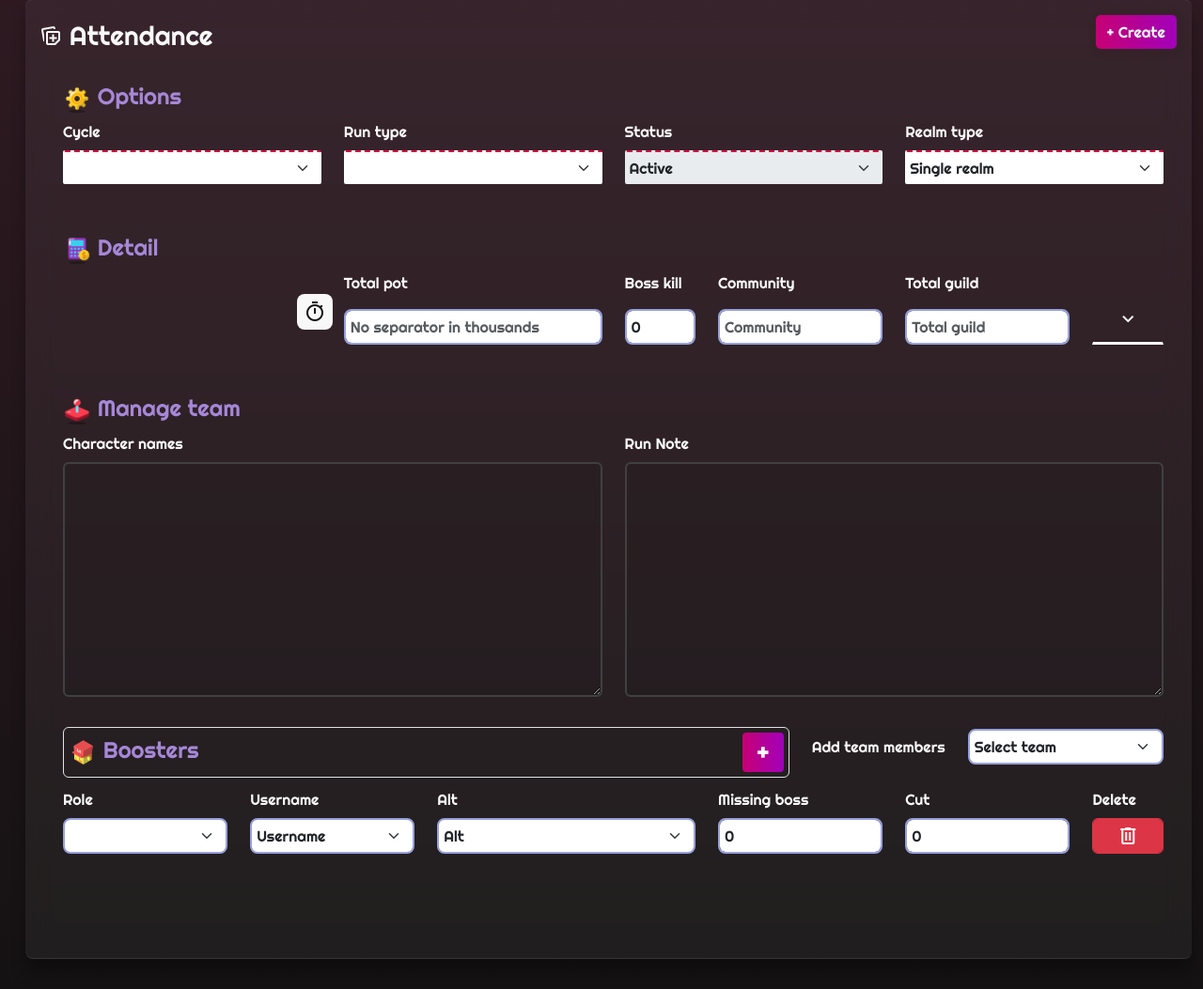
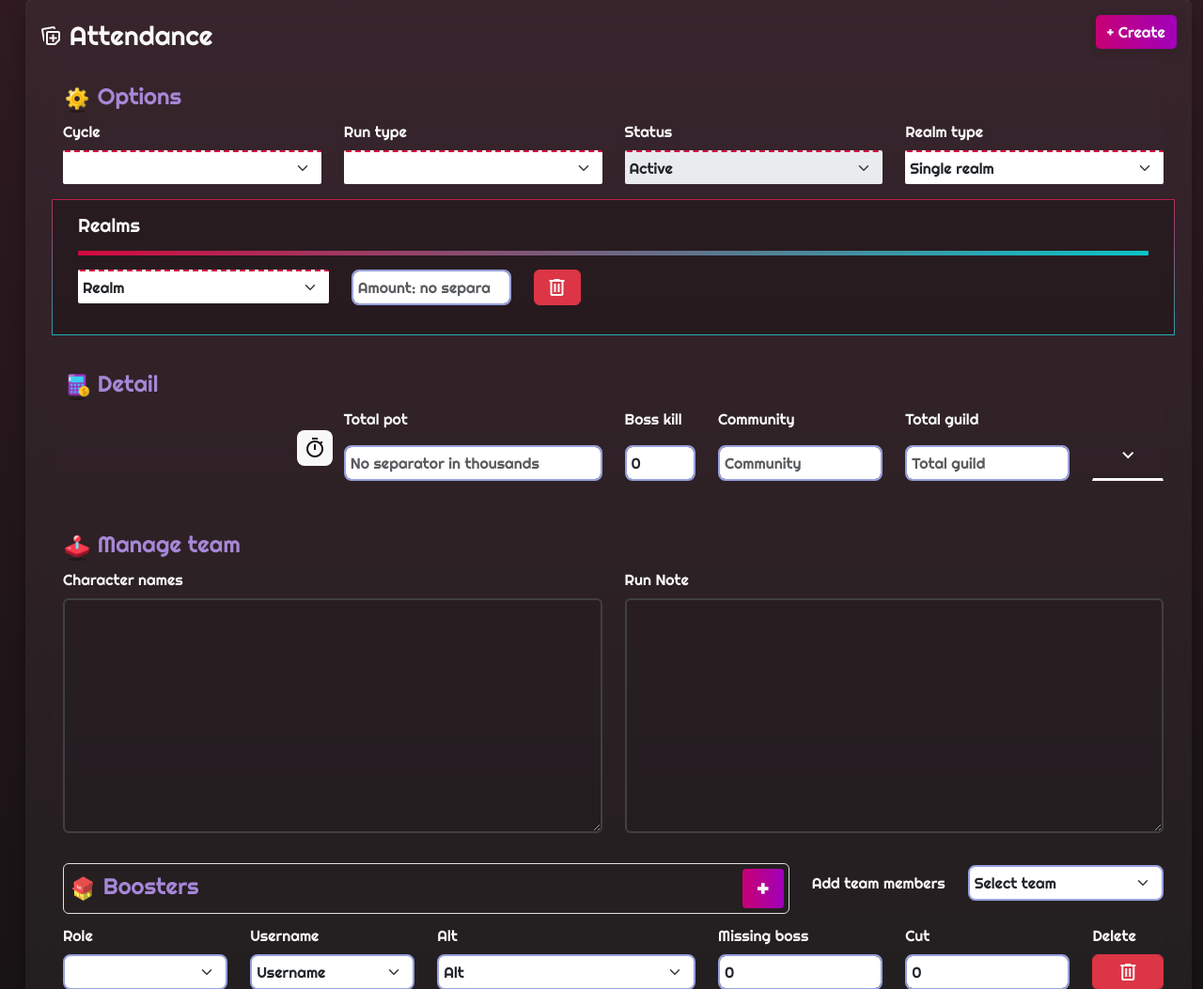
Before and after one commit to rzacrow/wixana, a Django app: template templates/accounts/attendance.html in a window 1280 px wide. Shown: the part 201-1254 px from the top of the page at 94% size. Run offline with Django 3.2, Linux system fonts and the light colour scheme; the template is opened without the code that fills it, so the values that code supplies are empty; some libraries are stand-ins or nearby versions.

Commit message:
add attendance inline to cycle model, single realm was added

```diff
--- a/templates/accounts/attendance.html
+++ b/templates/accounts/attendance.html
@@ -126,6 +126,9 @@
 
                                 //div parent
                                 const parent_realm_section = document.getElementById('parent-realm-detail');
+                                let realm_detail_box = document.getElementById('select-realm-box');
+                                realm_detail_box.style.display = 'flex';
+                                document.getElementById('add-realm').style.display = 'none';
 
                                 //Create realm item
                                 function create_new_realm(){
@@ -185,17 +188,23 @@
                                     parent_realm_section.appendChild(realm_section);
                                 }
 
+
+                                create_new_realm();
+
                                 //ever realm method was changed: (realms visibility)
                                 function roletypechange(){
                                     let element = document.getElementById('realm-method-select');
                                     let realm_detail_box = document.getElementById('select-realm-box');
                                     parent_realm_section.innerHTML = "";
+
                                     if (element.value == 2) {
+                                        document.getElementById('add-realm').style.display = 'block';
                                         realm_detail_box.style.display = "flex";
                                         create_new_realm();
                                     } else{
-                                        realm_detail_box.style.display = 'none';
-
+                                        document.getElementById('add-realm').style.display = 'none';
+                                        realm_detail_box.style.display = "flex";
+                                        create_new_realm();
                                     }
                                 }
 
@@ -1088,7 +1097,12 @@
             {% endif %}
 
             {% if current_realm %}
-                make_change_input("realm-method-select", "2");
+                {% if realms_count == 1 %}
+                    make_change_input("realm-method-select", "1");
+                {% else %}
+                    make_change_input("realm-method-select", "2");
+                {% endif %}
+
                 roletypechange();
 
                 parent_realm_section.innerHTML = "";
```
Also changed, not shown: gamesplayed/admin.py (+32 -0 lines), gamesplayed/views.py (+10 -4 lines).
